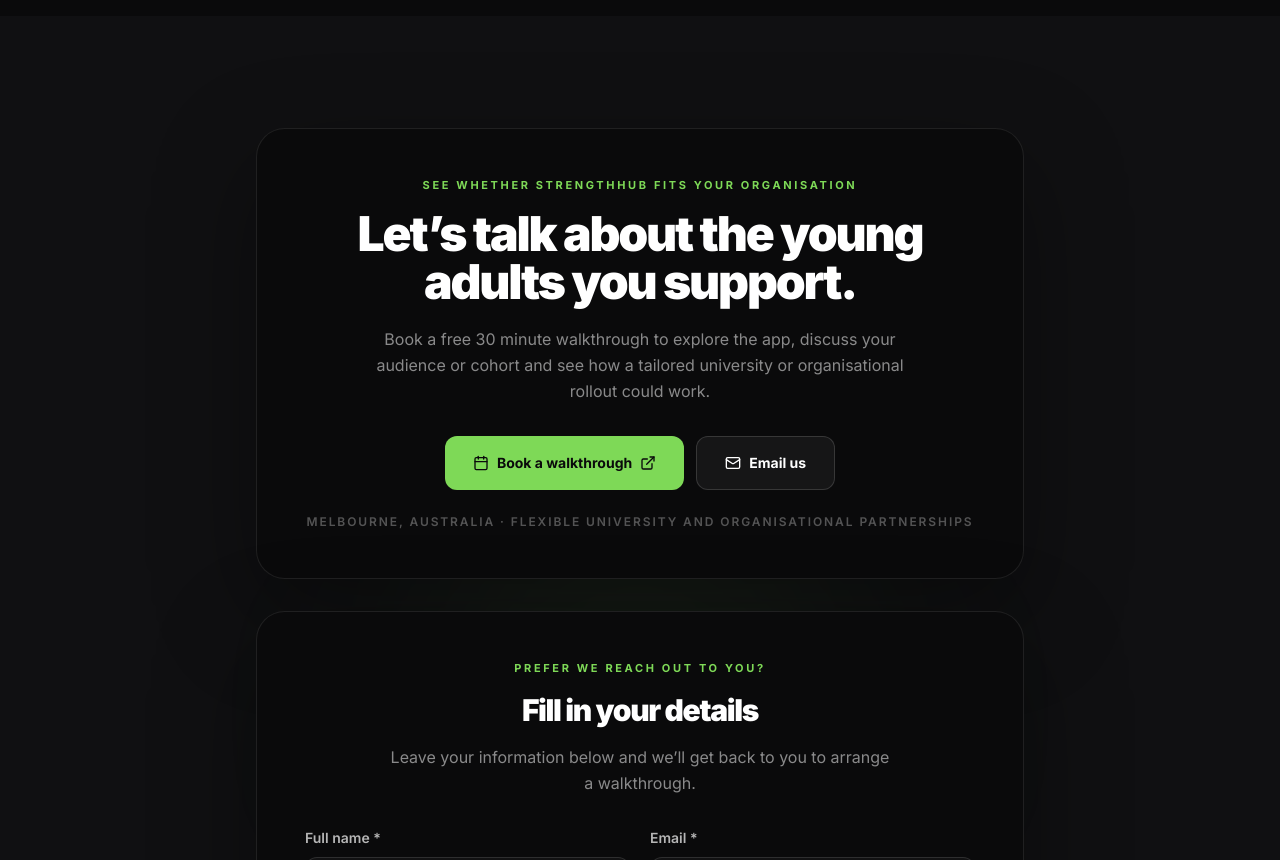
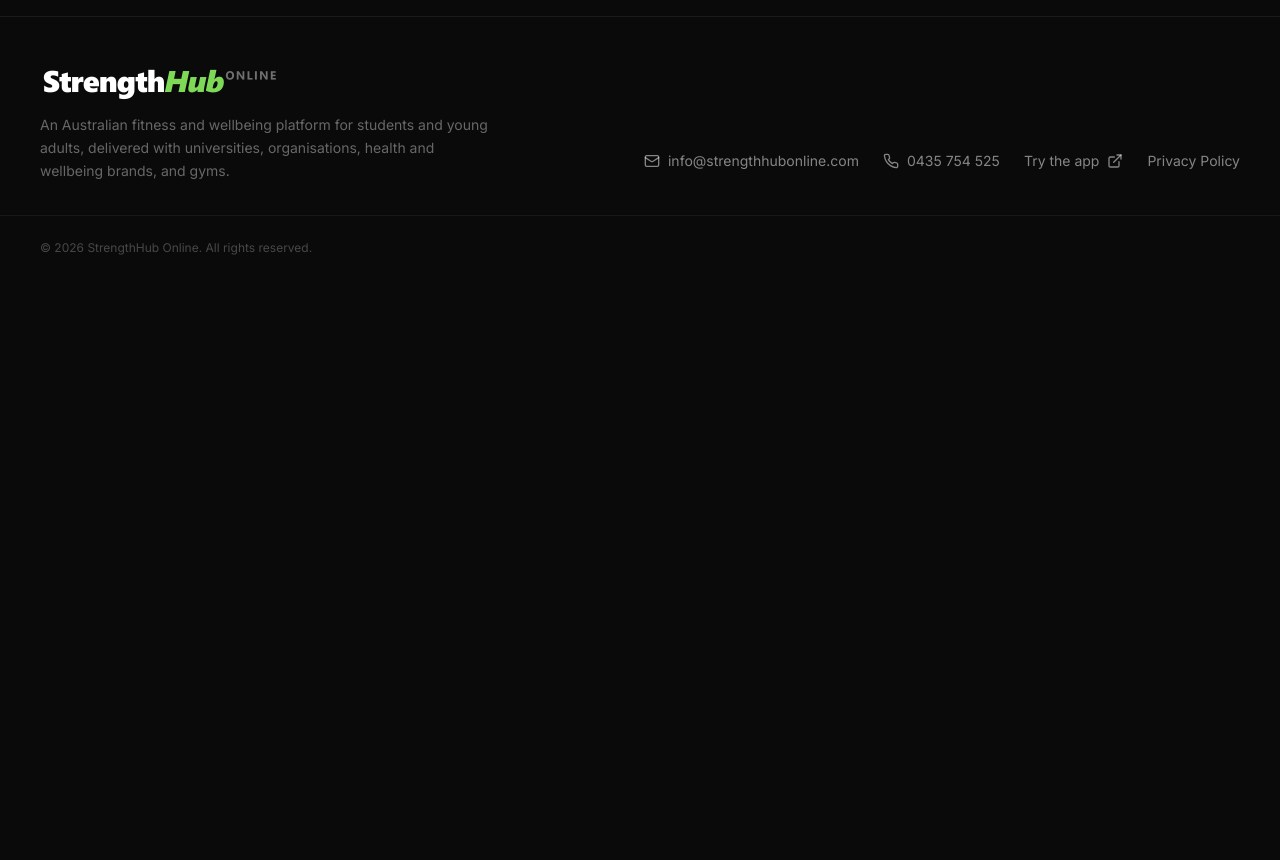
Before and after one commit to Zaggy887/FITNESS, a React (Vite) app: page / in a window 1280 px wide. Shown: the part 1940-2800 px from the top of the page. After the commit the page ends 2236 px from the top, so only its background shows below. Built offline with nearby package versions, Linux system fonts and the light colour scheme; no server answers.

Commit message:
Updated App.tsx

```diff
--- a/src/App.tsx
+++ b/src/App.tsx
@@ -5,7 +5,6 @@ import UniqueAbout from "./components/UniqueAbout";
 import Process from "./components/Process";
 import TheStudio from "./components/TheStudio";
 import MeetTheCoach from "./components/MeetTheCoach";
-import ContactForm from "./components/ContactForm";
 import Footer from "./components/Footer";
 import PrivacyPolicy from "./components/PrivacyPolicy";
 import HomeSections from "./components/HomeSections";
@@ -39,7 +38,6 @@ function App() {
         <main className="pt-[72px]">
           <UniqueAbout />
           <Process />
-          <ContactForm />
         </main>
         <Footer />
         <StickyMobileCta />
@@ -55,7 +53,6 @@ function App() {
         <Navbar />
         <main className="pt-[72px]">
           <TheStudio />
-          <ContactForm />
         </main>
         <Footer />
         <StickyMobileCta />
@@ -71,7 +68,6 @@ function App() {
         <Navbar />
         <main className="pt-[72px]">
           <MeetTheCoach />
-          <ContactForm />
         </main>
         <Footer />
         <StickyMobileCta />
@@ -101,7 +97,6 @@ function App() {
       <Hero />
       <StatsBanner />
       <HomeSections />
-      <ContactForm />
       <Footer />
       <StickyMobileCta />
     </div>
--- a/src/components/ContactForm.tsx
+++ /dev/null
@@ -1,187 +0,0 @@
-import { useState } from 'react';
-import { Calendar, ExternalLink, Mail, Send, CheckCircle2, Loader2 } from 'lucide-react';
-import { supabase, isSupabaseConfigured } from '../lib/supabase';
-
-const CALENDLY_URL = 'https://calendly.com/strengthhubonline-info/30min';
-
-type FormStatus = 'idle' | 'submitting' | 'success' | 'error';
-
-const ContactForm = () => {
-  const [status, setStatus] = useState<FormStatus>('idle');
-  const [errorMsg, setErrorMsg] = useState('');
-  const [form, setForm] = useState({ full_name: '', email: '', phone: '', goals: '' });
-
-  const handleChange = (e: React.ChangeEvent<HTMLInputElement | HTMLTextAreaElement>) => {
-    setForm((prev) => ({ ...prev, [e.target.name]: e.target.value }));
-  };
-
-  const handleSubmit = async (e: React.FormEvent) => {
-    e.preventDefault();
-    setStatus('submitting');
-    setErrorMsg('');
-
-    if (!isSupabaseConfigured) {
-      setErrorMsg('Form submissions are not configured yet. Please email us directly.');
-      setStatus('error');
-      return;
-    }
-
-    try {
-      const { error } = await supabase.from('contact_submissions').insert({
-        full_name: form.full_name.trim(),
-        email: form.email.trim(),
-        phone: form.phone.trim(),
-        goals: form.goals.trim(),
-      });
-
-      if (error) throw error;
-
-      setStatus('success');
-      setForm({ full_name: '', email: '', phone: '', goals: '' });
-    } catch (err) {
-      console.error(err);
-      setErrorMsg('Something went wrong. Please try again or email us directly.');
-      setStatus('error');
-    }
-  };
-
-  const inputClass =
-    'w-full px-4 py-3 rounded-xl bg-white/[0.03] border border-white/[0.12] text-white placeholder-white/30 focus:ring-2 focus:ring-[#7ED957] focus:border-[#7ED957] outline-none transition-colors';
-
-  return (
-    <section id="contact" className="relative overflow-hidden bg-[#101012] py-20 text-white sm:py-28">
-      <div className="pointer-events-none absolute left-1/2 top-1/2 h-[28rem] w-[28rem] -translate-x-1/2 -translate-y-1/2 rounded-full bg-[#7ED957]/[0.07] blur-[110px]" />
-      <div className="container relative">
-        {/* Book a walkthrough */}
-        <div className="mx-auto max-w-3xl rounded-[1.8rem] border border-white/[0.09] bg-[#0A0A0B] p-7 text-center shadow-[0_35px_100px_rgba(0,0,0,0.35)] sm:p-12" data-reveal="scale">
-          <p className="eyebrow">See whether StrengthHub fits your organisation</p>
-          <h2 className="mt-4 text-3xl font-black tracking-[-0.045em] text-white sm:text-5xl">Let’s talk about the young adults you support.</h2>
-          <p className="mx-auto mt-5 max-w-xl text-base leading-relaxed text-white/[0.52]">
-            Book a free 30 minute walkthrough to explore the app, discuss your audience or cohort and see how a tailored university or organisational rollout could work.
-          </p>
-
-          <div className="mt-8 flex flex-col justify-center gap-3 sm:flex-row">
-            <a
-              href={CALENDLY_URL}
-              target="_blank"
-              rel="noopener noreferrer"
-              className="inline-flex items-center justify-center gap-2 rounded-xl bg-[#7ED957] px-7 py-4 text-sm font-bold text-[#0A0A0B] transition hover:bg-[#9FE264]"
-            >
-              <Calendar className="h-4 w-4" /> Book a walkthrough <ExternalLink className="h-4 w-4" />
-            </a>
-            <a
-              href="mailto:info@strengthhubonline.com"
-              className="inline-flex items-center justify-center gap-2 rounded-xl border border-white/[0.14] bg-white/[0.05] px-7 py-4 text-sm font-bold text-white transition hover:bg-white/[0.08]"
-            >
-              <Mail className="h-4 w-4" /> Email us
-            </a>
-          </div>
-          <p className="mt-6 text-xs font-semibold uppercase tracking-[0.16em] text-white/30">Melbourne, Australia · Flexible university and organisational partnerships</p>
-        </div>
-
-        {/* Fill in your details */}
-        <div className="mx-auto mt-8 max-w-3xl rounded-[1.8rem] border border-white/[0.09] bg-[#0A0A0B] p-7 shadow-[0_35px_100px_rgba(0,0,0,0.35)] sm:p-12" data-reveal="scale">
-          <div className="text-center">
-            <p className="eyebrow">Prefer we reach out to you?</p>
-            <h3 className="mt-4 text-2xl font-black tracking-[-0.045em] text-white sm:text-3xl">Fill in your details</h3>
-            <p className="mx-auto mt-4 max-w-lg text-base leading-relaxed text-white/[0.52]">
-              Leave your information below and we’ll get back to you to arrange a walkthrough.
-            </p>
-          </div>
-
-          {status === 'success' ? (
-            <div className="mt-8 flex flex-col items-center rounded-2xl border border-[#7ED957]/30 bg-[#7ED957]/[0.06] p-8 text-center">
-              <CheckCircle2 className="h-14 w-14 text-[#7ED957]" />
-              <p className="mt-4 text-lg font-bold text-white">Thanks — your details have been received.</p>
-              <p className="mt-2 text-sm text-white/[0.52]">We’ll be in touch shortly to arrange your walkthrough.</p>
-              <button
-                onClick={() => setStatus('idle')}
-                className="mt-6 inline-flex items-center justify-center gap-2 rounded-xl border border-white/[0.14] bg-white/[0.05] px-6 py-3 text-sm font-bold text-white transition hover:bg-white/[0.08]"
-              >
-                Submit another response
-              </button>
-            </div>
-          ) : (
-            <form onSubmit={handleSubmit} className="mt-8 space-y-5">
-              <div className="grid gap-5 sm:grid-cols-2">
-                <div>
-                  <label htmlFor="full_name" className="mb-2 block text-sm font-semibold text-white/70">Full name *</label>
-                  <input
-                    id="full_name"
-                    type="text"
-                    name="full_name"
-                    value={form.full_name}
-                    onChange={handleChange}
-                    required
-                    className={inputClass}
-                    placeholder="Enter your full name"
-                  />
-                </div>
-                <div>
-                  <label htmlFor="email" className="mb-2 block text-sm font-semibold text-white/70">Email *</label>
-                  <input
-                    id="email"
-                    type="email"
-                    name="email"
-                    value={form.email}
-                    onChange={handleChange}
-                    required
-                    className={inputClass}
-                    placeholder="Enter your email"
-                  />
-                </div>
-              </div>
-              <div>
-                <label htmlFor="phone" className="mb-2 block text-sm font-semibold text-white/70">Phone *</label>
-                <input
-                  id="phone"
-                  type="tel"
-                  name="phone"
-                  value={form.phone}
-                  onChange={handleChange}
-                  required
-                  className={inputClass}
-                  placeholder="Enter your phone number"
-                />
-              </div>
-              <div>
-                <label htmlFor="goals" className="mb-2 block text-sm font-semibold text-white/70">What are you looking to achieve?</label>
-                <textarea
-                  id="goals"
-                  name="goals"
-                  value={form.goals}
-                  onChange={handleChange}
-                  rows={4}
-                  className={inputClass}
-                  placeholder="Tell us about your audience, cohort, or goals (optional)"
-                />
-              </div>
-
-              {status === 'error' && (
-                <p className="text-sm text-red-400">{errorMsg}</p>
-              )}
-
-              <button
-                type="submit"
-                disabled={status === 'submitting'}
-                className="inline-flex w-full items-center justify-center gap-2 rounded-xl bg-[#7ED957] px-7 py-4 text-sm font-bold text-[#0A0A0B] transition hover:bg-[#9FE264] disabled:opacity-50 sm:w-auto"
-              >
-                {status === 'submitting' ? (
-                  <>
-                    <Loader2 className="h-4 w-4 animate-spin" /> Sending…
-                  </>
-                ) : (
-                  <>
-                    <Send className="h-4 w-4" /> Send my details
-                  </>
-                )}
-              </button>
-            </form>
-          )}
-        </div>
-      </div>
-    </section>
-  );
-};
-
-export default ContactForm;
```
